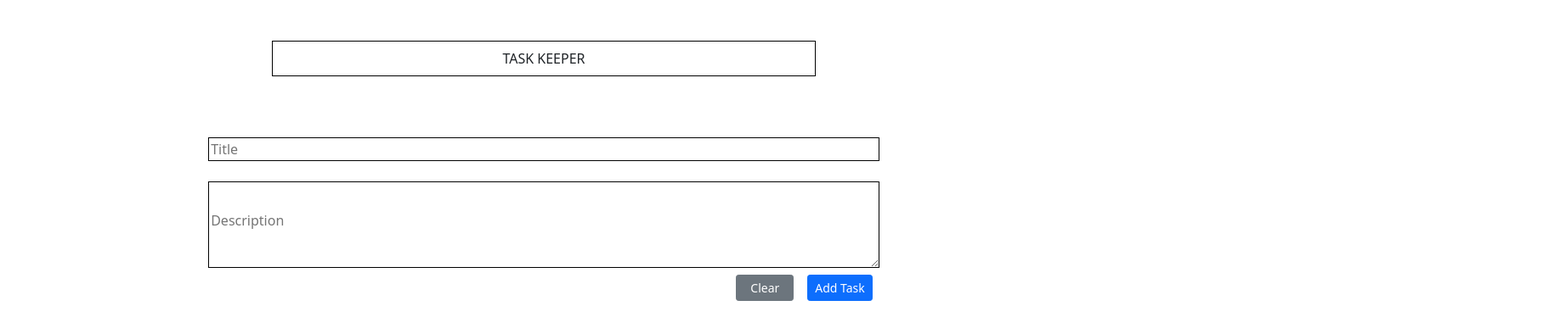
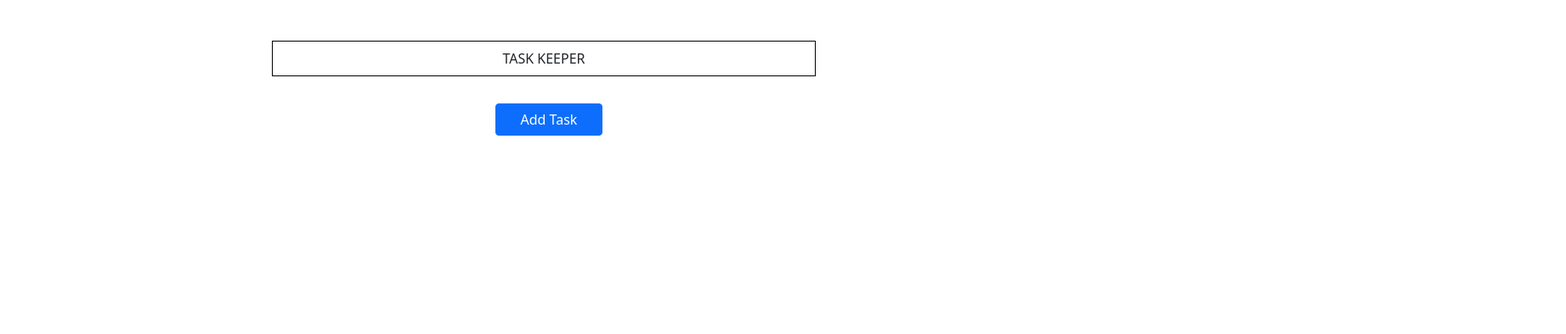
Before and after one commit to tharaka-ariyarathna/task-keeper-redux, a React (Create React App) app: page /tasks/home in a window 1280 px wide. Shown: the top 394 px of the page at 85% size, 1843 px wide, since content can reach past the window. Built offline with nearby package versions, Linux system fonts and the light colour scheme.

Commit message:
Completed setting up router

```diff
--- a/package.json
+++ b/package.json
@@ -12,6 +12,7 @@
     "react-router-dom": "^6.7.0",
     "react-scripts": "5.0.1",
     "redux": "^4.2.0",
+    "redux-persist": "^6.0.0",
     "redux-thunk": "^2.4.2",
     "web-vitals": "^2.1.4"
   },
--- a/src/App.js
+++ b/src/App.js
@@ -1,23 +1,17 @@
 import React, { useState } from "react";
-import AddTask from "./components/add_task/addTask";
-import ShowTask from "./components/show_task/showTask";
+import Home from "./pages/home";
+import Add from "./pages/add";
 import "./App.css";
+import { Routes, Route, Navigate } from "react-router-dom";
 
 const App = () => {
   return (
-    <div className="app container-fluid">
-      <div className="row mt-5">
-        <div className="d-flex justify-content-center title ">
-          <p className="m-2">TASK KEEPER</p>
-        </div>
-      </div>
-      <div className="row mt-5">
-        <AddTask />
-      </div>
-      <div className="row mt-5">
-        <ShowTask />
-      </div>
-    </div>
+    <Routes>
+      <Route path="/" element={<Navigate to="tasks/home" />} />
+      <Route path="/tasks" element={<Navigate to="/tasks/home" />} />
+      <Route path="tasks/home" element={<Home />} />
+      <Route path="tasks/add" element={<Add />} />
+    </Routes>
   );
 };
 
--- a/src/actions/taskAction.js
+++ b/src/actions/taskAction.js
@@ -13,6 +13,6 @@ export const setEdit = (id) => (dispatch) => {
     dispatch({type:"SET_EDIT", data: id}) ;
 }
 
-export const editTask = (data, id) => {
-
+export const editTask = (task, id) => (dispatch) => {
+    dispatch({type:"EDIT_TASK", data:{task, id}})
 }
--- a/src/components/add_task/addTask.js
+++ b/src/components/add_task/addTask.js
@@ -1,12 +1,13 @@
 import React, { useEffect, useState } from "react";
 import { useSelector, useDispatch } from "react-redux";
-import { addTask } from "../../actions/taskAction";
+import { addTask, editTask, setEdit } from "../../actions/taskAction";
 import "./addTask.css";
 
 const AddTask = () => {
   const [formData, setFormData] = useState({ title: "", description: "" });
-  const data = useSelector(state => state) ;
-  const dispatch = useDispatch() ;
+  const [showMessage, setShowMessage] = useState(false);
+  const data = useSelector((state) => state);
+  const dispatch = useDispatch();
 
   const handleInputChange = (e) => {
     setFormData({ ...formData, [e.target.name]: e.target.value });
@@ -20,22 +21,34 @@ const AddTask = () => {
 
   const handleSubmit = (e) => {
     e.preventDefault();
-    if(data.edit){
-
-    }else{
-      dispatch(addTask(formData)) ;
+    setShowMessage(prev => !prev)
+    if (data.edit) {
+      dispatch(editTask(formData, Number(data.edit)));
+    } else {
+      dispatch(addTask(formData));
     }
     handleClear();
+    dispatch(setEdit(null));
+    setTimeout(() => {
+      setShowMessage(prev => !prev)
+    }, 3000)
   };
 
   useEffect(() => {
-    if(data.edit){
-      setFormData(data.tasks[Number(data.edit)]) ;
+    if (data.edit) {
+      setFormData(data.tasks[Number(data.edit)]);
     }
   }, [data.edit]);
 
   return (
     <div className="addtask">
+      {showMessage ? (
+        <div style={{ color: "green" }}>
+          <h5>Task Uploaded Successfully</h5>
+        </div>
+      ) : (
+        ""
+      )}
       <form onSubmit={handleSubmit}>
         <input
           className="mt-4"
@@ -74,7 +87,7 @@ const AddTask = () => {
             Clear
           </button>
           <button type="submit" className="btn btn-primary btn-sm m-2">
-            Add Task
+            {data.edit ? "Edit" : "Add Task"}
           </button>
         </div>
       </form>
--- a/src/components/show_task/showTask.js
+++ b/src/components/show_task/showTask.js
@@ -2,15 +2,20 @@ import React from "react";
 import Task from '../task/task' ;
 import { useSelector, useDispatch } from "react-redux";
 import {deleteTask, setEdit} from "../../actions/taskAction";
+import { Link } from "react-router-dom";
 import "./showTask.css";
 
-const ShowTask = () => {
+const ShowTask = ({setShowMessage}) => {
   const {tasks, edit} = useSelector(state => state) ;
   const dispatch = useDispatch() ;
 
   const handleDelete = (e) => {
+    setShowMessage(prev => !prev) ;
     if(!edit){
       dispatch(deleteTask(e.target.id)) ;
+      setTimeout(() => {
+        setShowMessage(prev => !prev) ;
+      }, 3000)
     }
   };
 
--- a/src/components/task/task.js
+++ b/src/components/task/task.js
@@ -1,18 +1,20 @@
 import React, { useState } from "react";
+import { Link } from "react-router-dom";
 import "../show_task/showTask.css";
 
 const Task = ({ task, index, handleEdit, handleDelete }) => {
   const [clicked, setClicked] = useState(false);
 
   const handleClick = () => {
-    setClicked(prev => !prev) ;
-  }
+    setClicked((prev) => !prev);
+  };
 
   return (
     <div className="task m-3" onClick={handleClick}>
       <div className="d-flex " style={{ alignItems: "center" }} key={index}>
-        <span style={{ alignItems: "center" }}>{task.title}</span>
+        <span className="ml-1" style={{ alignItems: "center" }}>{task.title}</span>
         <div className="buttondiv">
+          <Link to='/tasks/add'>
             <button
               type="button"
               className="btn btn-success btn-sm m-2 px-3"
@@ -21,6 +23,7 @@ const Task = ({ task, index, handleEdit, handleDelete }) => {
             >
               Edit
             </button>
+          </Link>
           <button
             type="button"
             className="btn btn-danger btn-sm m-2"
@@ -31,7 +34,7 @@ const Task = ({ task, index, handleEdit, handleDelete }) => {
           </button>
         </div>
       </div>
-      {clicked && <div style={{margineLeft:"5%"}}>{task.description}</div>}
+      {clicked && <div className="ml-1" style={{ margineLeft: "5%" }}>{task.description}</div>}
     </div>
   );
 };
--- a/src/index.js
+++ b/src/index.js
@@ -1,12 +1,17 @@
-import React from "react" ;
-import Reactdom from 'react-dom/client' ;
-import App from './App' ;
+import React from "react";
+import Reactdom from "react-dom/client";
+import App from "./App";
 import store from "./store/store";
 import { Provider } from "react-redux";
+import { BrowserRouter, Routes, Route } from "react-router-dom";
 
-const root = Reactdom.createRoot(document.getElementById('root')) ;
+const root = Reactdom.createRoot(document.getElementById("root"));
 root.render(
-    <Provider store={store}>
-        <App />
-    </Provider>
-)
+  <Provider store={store}>
+    <BrowserRouter>
+      <Routes>
+        <Route path="*" element={<App />} />
+      </Routes>
+    </BrowserRouter>
+  </Provider>
+);
--- a/src/pages/add.js
+++ b/src/pages/add.js
@@ -1,11 +1,12 @@
-import React from 'react' ;
+import React from "react";
+import AddTask from "../components/add_task/addTask";
 
 const Add = () => {
-    return (
-        <div className='add'>
+  return (
+    <div className="add row mt-5">
+      <AddTask />
+    </div>
+  );
+};
 
-        </div>
-    ) ;
-}
-
-export default Add ;
+export default Add;
--- a/src/pages/home.js
+++ b/src/pages/home.js
@@ -1,9 +1,43 @@
-import React from 'react' ;
+import React, {useState} from "react";
+import ShowTask from "../components/show_task/showTask";
+import { setEdit } from "../actions/taskAction";
+import { Link } from "react-router-dom";
+import { useDispatch } from "react-redux";
 
 const Home = () => {
-    return (
-        <div className='home'>
+  const [showMessage, setShowMessage] = useState(false);
+  const dispatch = useDispatch();
+  const handleButtonClick = () => {
+    dispatch(setEdit(null));
+  };
 
+  return (
+    <div className="app container-fluid">
+      {showMessage
+      ? <div style={{margineLeft:"50%", color:"red"}}>
+        <h5>Task Deleted Successfully</h5>
+      </div> : ""}
+      <div className="row mt-5">
+        <div className="d-flex justify-content-center title ">
+          <p className="m-2">TASK KEEPER</p>
         </div>
-    ) ;
-}
+        <div className="my-4" style={{ marginLeft: "44%" }}>
+          <Link to="/tasks/add">
+            <button
+              className="btn btn-primary m-2"
+              style={{ width: "10%" }}
+              onClick={handleButtonClick}
+            >
+              Add Task
+            </button>
+          </Link>
+        </div>
+      </div>
+      <div className="row mt-5">
+        <ShowTask setShowMessage={setShowMessage}/>
+      </div>
+    </div>
+  );
+};
+
+export default Home;
--- a/src/reducers/taskReducer.js
+++ b/src/reducers/taskReducer.js
@@ -1,14 +1,28 @@
-const taskReducer = (state = {tasks:[], edit:null}, action) => {
-    switch(action.type){
-        case "ADD_TASK" :
-            return {...state, tasks : [action.data, ...state.tasks]} ;
-        case "DELETE_TASK" :
-            return {...state, tasks : state.tasks.filter((_,index)=> index != action.data)} ;
-        case "SET_EDIT" :
-            return {...state, edit : action.data}
-        default :
-            return state
-    }
-}
+const taskReducer = (state = { tasks: [], edit: null }, action) => {
+  switch (action.type) {
+    case "ADD_TASK":
+      return { ...state, tasks: [action.data, ...state.tasks] };
+    case "DELETE_TASK":
+      return {
+        ...state,
+        tasks: state.tasks.filter((_, index) => index != action.data),
+      };
+    case "SET_EDIT":
+      return { ...state, edit: action.data };
+    case "EDIT_TASK":
+      return {
+        ...state,
+        tasks: state.tasks.map((task, index) => {
+          if (index == action.data.id) {
+            return action.data.task;
+          } else {
+            return task;
+          }
+        }),
+      };
+    default:
+      return state;
+  }
+};
 
-export default taskReducer ;
+export default taskReducer;
--- a/src/store/store.js
+++ b/src/store/store.js
@@ -1,7 +1,47 @@
-import {createStore, applyMiddleware} from 'redux' ;
+/*import {createStore, applyMiddleware} from 'redux' ;
 import thunk from 'redux-thunk' ;
 import taskReducer from '../reducers/taskReducer';
 
 const store = createStore(taskReducer, applyMiddleware(thunk)) ;
 
-export default store ;
+export default store ;*/
+
+import {
+    legacy_createStore as createStore,
+    applyMiddleware,
+    compose,
+  } from "redux";
+  import thunk from "redux-thunk";
+  import taskReducer from "../reducers/taskReducer";
+
+  function saveToLocalStorage(store) {
+    try {
+      const serializedStore = JSON.stringify(store);
+      window.localStorage.setItem("store", serializedStore);
+    } catch (e) {
+      console.log(e);
+    }
+  }
+
+  function loadFromLocalStorage() {
+    try {
+      const serializedStore = window.localStorage.getItem("store");
+      if (serializedStore === null) return undefined;
+      return JSON.parse(serializedStore);
+    } catch (e) {
+      console.log(e);
+      return undefined;
+    }
+  }
+  const composeEnhancers = window.__REDUX_DEVTOOLS_EXTENSION_COMPOSE__ || compose;
+  const persistedState = loadFromLocalStorage();
+
+  const store = createStore(
+    taskReducer,
+    persistedState,
+    composeEnhancers(applyMiddleware(thunk))
+  );
+
+  store.subscribe(() => saveToLocalStorage(store.getState()));
+
+  export default store;
```
Also changed, not shown: 1 other file (tests, documents, lock files or other folders). Lines whose indentation alone changed are shown as unchanged.
